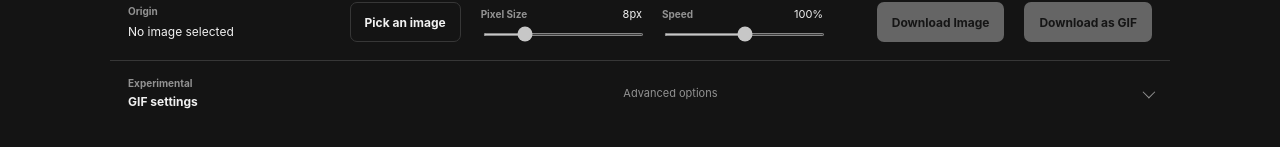
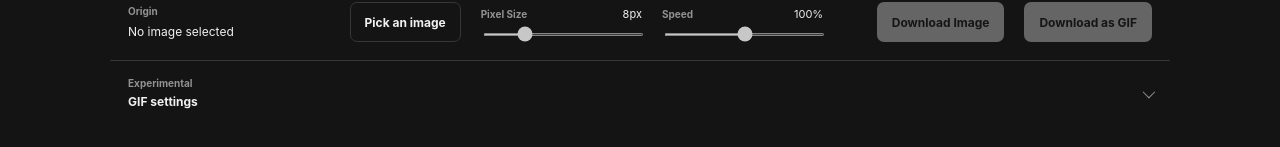
Before and after one commit to zt3xdv/wires, a Preact app: page / in a window 1280 px wide. Shown: the part 893-1040 px from the top of the page. Built offline with nearby package versions, Linux system fonts and the light colour scheme; the HTML template or start-up script is replaced by a standard one.

Commit message:
feat: remove hint

```diff
--- a/src/components/ImageWorkbench.tsx
+++ b/src/components/ImageWorkbench.tsx
@@ -225,7 +225,6 @@ export default function ImageWorkbench() {
             <span className="control-label">Experimental</span>
             <span className="experimental__title">GIF settings</span>
           </span>
-          <span className="experimental__hint">Advanced options</span>
         </summary>
 
         <div className="experimental__settings">
--- a/src/styles.css
+++ b/src/styles.css
@@ -289,11 +289,6 @@ input[type="range"] {
   font-weight: 650;
 }
 
-.experimental__hint {
-  color: var(--muted);
-  font-size: 11px;
-}
-
 .experimental__summary:focus-visible {
   outline: 1px solid var(--accent);
   outline-offset: -3px;
```
